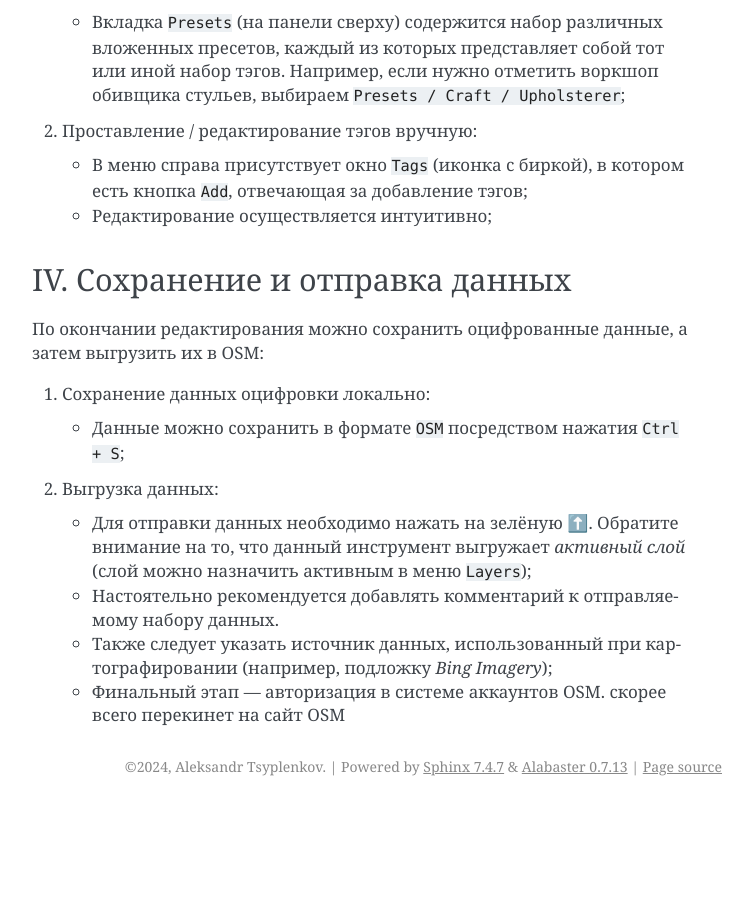
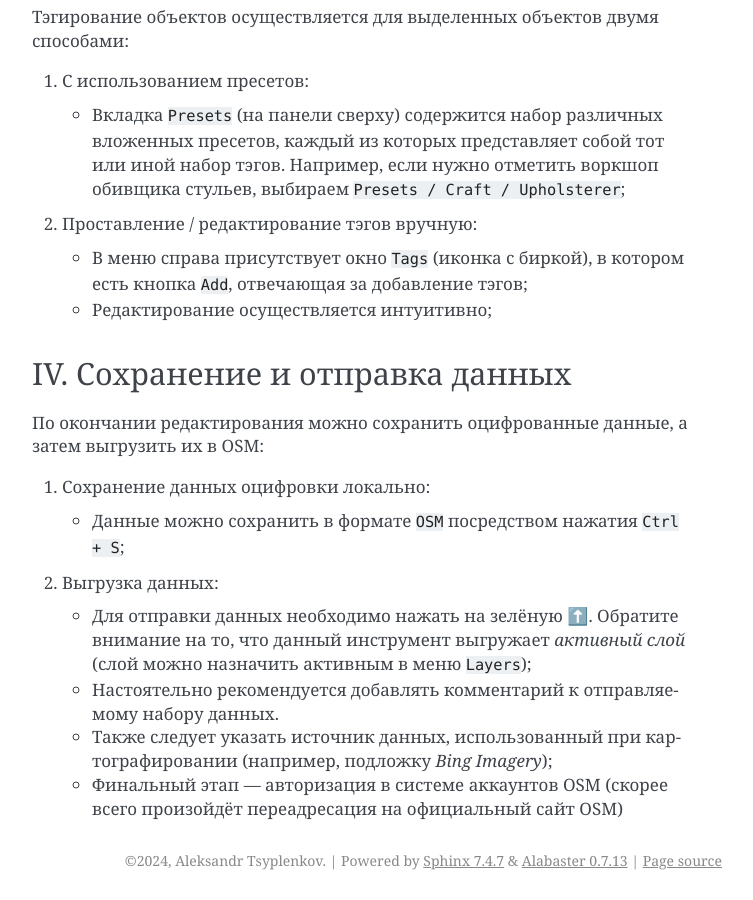
Before and after one commit to altsyplenkov/osm_guide, a Sphinx documentation site: the page built from source/intro/index.md, in a window 1280 px wide and 900 px high, scrolled down 1863 px. Shown: the whole window, without its empty margins (388-1141 px from the left). Built offline with Sphinx 7.4.7, drawn with Linux system fonts in a browser that asks for light colours; before the commit the page ends 2669 px from its top, so only the background shows below that; some of the changed text lies outside the part shown.

Commit message:
Update index.md

```diff
--- a/source/intro/index.md
+++ b/source/intro/index.md
@@ -50,4 +51,4 @@
    - Для отправки данных необходимо нажать на  зелёную ⬆️. Обратите внимание на то, что данный инструмент выгружает *активный слой* (слой можно назначить активным в меню `Layers`);
    - Настоятельно рекомендуется добавлять комментарий к отправляемому набору данных.
    - Также следует указать источник данных, использованный при картографировании (например, подложку *Bing Imagery*);
-   - Финальный этап — авторизация в системе аккаунтов OSM. скорее всего перекинет на сайт OSM
+   - Финальный этап — авторизация в системе аккаунтов OSM (скорее всего произойдёт переадресация на официальный сайт OSM)
```
Also changed, not shown: other parts of source/intro/index.md (+2 -1 lines).
